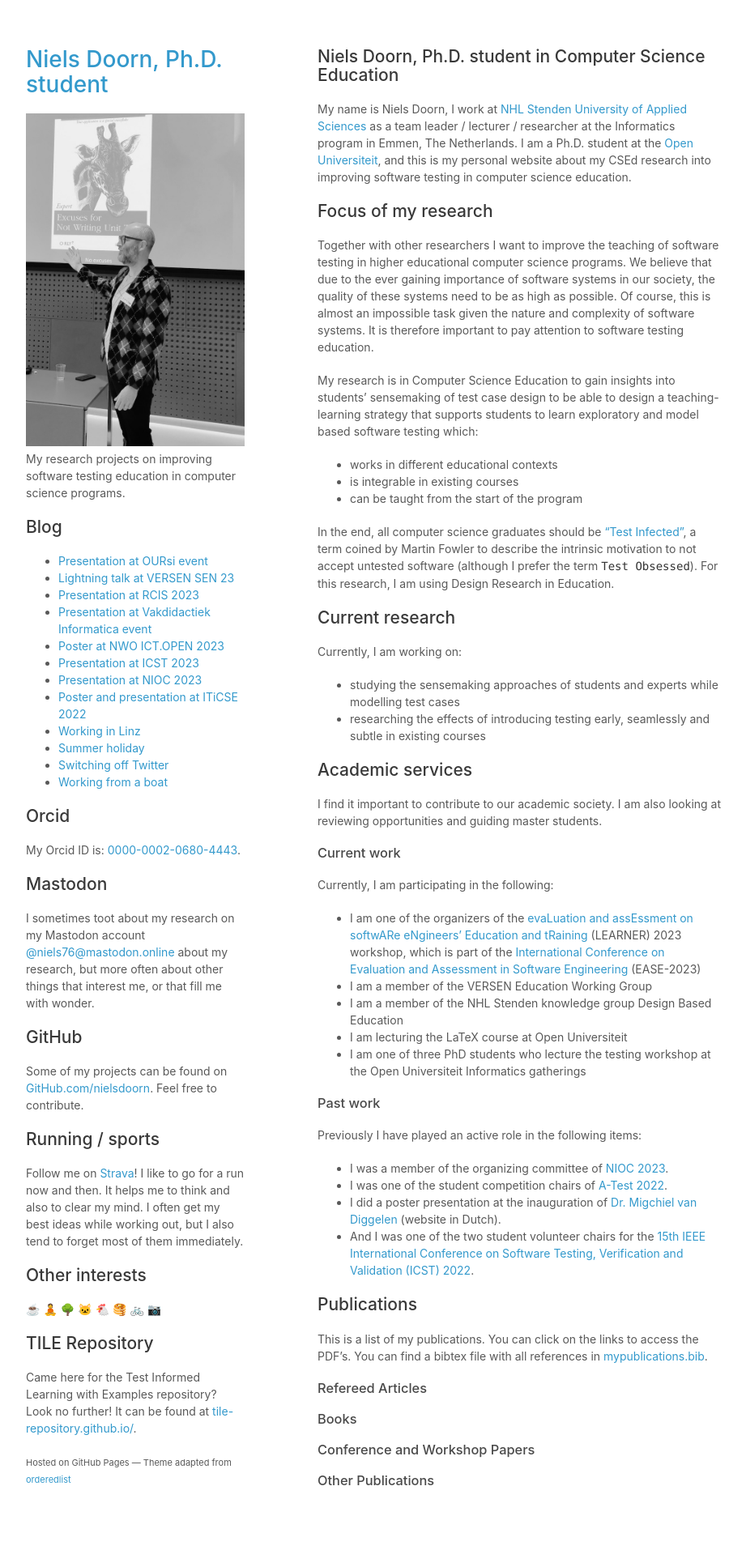
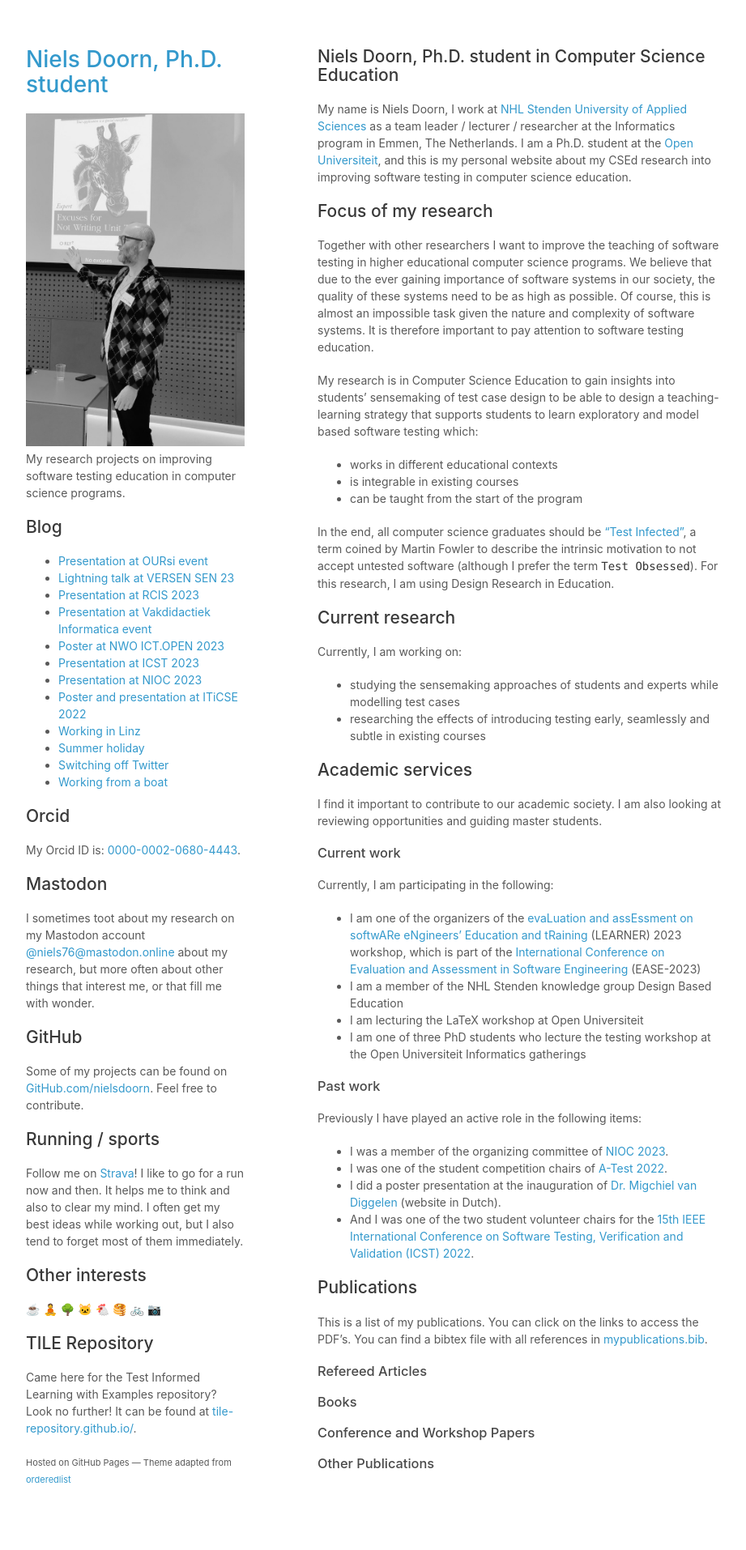
Before and after one commit to nielsdoorn/nielsdoorn.github.io, a Jekyll site: the page built from index.md, in a window 1280 px wide. Shown: the whole page at 81% size, without its empty margins (178-1099 px from the left). Built offline with Jekyll 4.4.1, drawn with Linux system fonts in a browser that asks for light colours; our own code applies the rules of GitHub Pages for plain Markdown files; a script that is not in the unit is left out.

Commit message:
modification

```diff
--- a/index.md
+++ b/index.md
@@ -35,9 +35,8 @@ I find it important to contribute to our academic society. I am also looking at
 Currently, I am participating in the following:
 
 - I am one of the organizers of the [evaLuation and assEssment on softwARe eNgineers' Education and tRaining](https://unibas3d.github.io/learner/) (LEARNER) 2023 workshop, which is part of the [International Conference on Evaluation and Assessment in Software Engineering](https://conf.researchr.org/home/ease-2023) (EASE-2023)
-- I am a member of the VERSEN Education Working Group
 - I am a member of the NHL Stenden knowledge group Design Based Education
-- I am lecturing the LaTeX course at Open Universiteit
+- I am lecturing the LaTeX workshop at Open Universiteit
 - I am one of three PhD students who lecture the testing workshop at the Open Universiteit Informatics gatherings
 
 ### Past work
```
